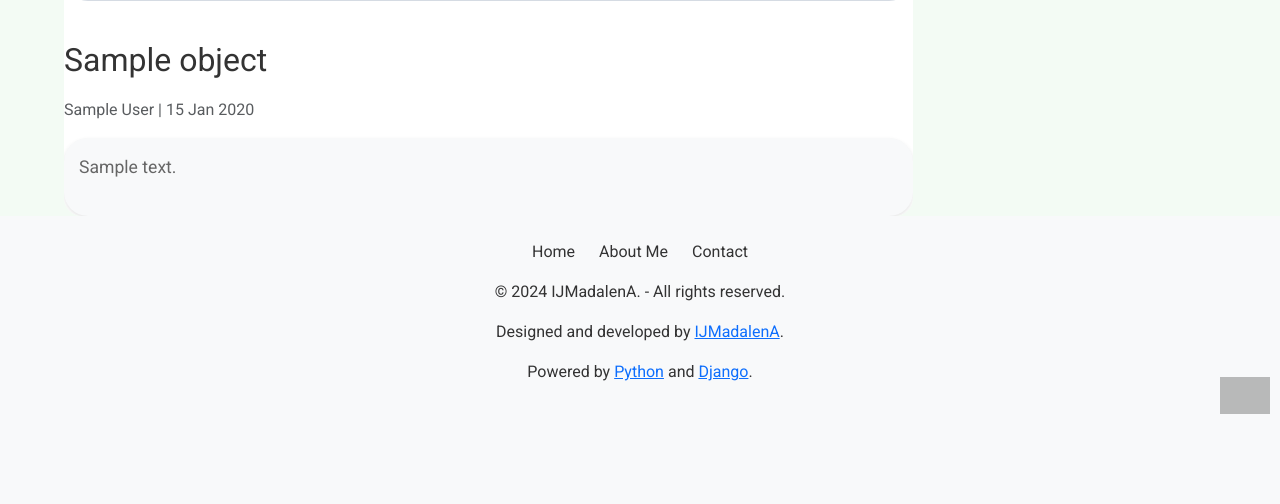
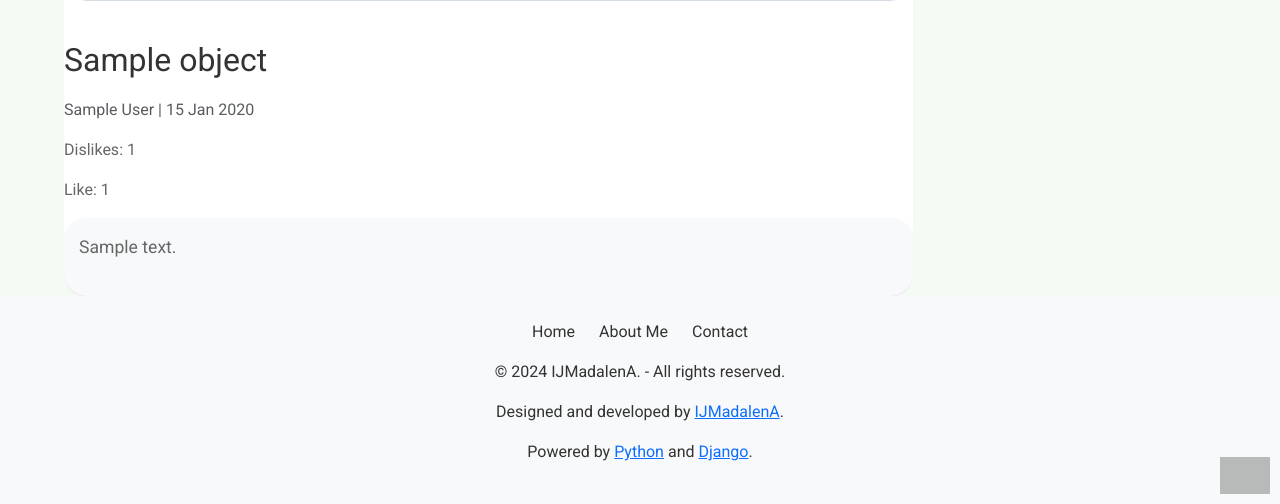
Before and after one commit to IJMadalenA/cryptek, a Django app: template cryptek/templates/entry_detail.html in a window 1280 px wide. Shown: the part 732-1236 px from the top of the page. Before the commit the page ends 1146 px from the top, so only its background shows below. Run offline with Django 4.2, Linux system fonts and the light colour scheme; the template is opened without the code that fills it: most values are stand-ins (such as "Sample title", 1, 10 or a date in 2020); grey boxes marked "Sample" are stand-in pictures; grey boxes are pictures that could not be loaded.

Commit message:
Refactor entry detail template: update like/dislike button display and improve conditional rendering for authenticated users
Signed-off-by: ijmadalena <IJMadalenA@outlook.com>

```diff
--- a/cryptek/templates/entry_detail.html
+++ b/cryptek/templates/entry_detail.html
@@ -63,22 +63,24 @@
                 </p>
             </div>
 
-            {% if user.is_authenticated %}
-                <div class="like-dislike-buttons">
+            <div class="like-dislike-buttons">
+                {% if user.is_authenticated %}
                     <form id="like-form" method="post" action="{% url 'like_entry' object.slug %}">
                         {% csrf_token %}
                         <input type="hidden" name="type" value="like">
-                        <button type="submit" class="btn btn-primary">Like</button>
+                        <button type="submit" class="btn btn-primary">Like: {{ object.like_count }}</button>
                     </form>
-                    <p>Likes: {{ object.like_count }}</p>
                     <form id="dislike-form" method="post" action="{% url 'like_entry' object.slug %}">
                         {% csrf_token %}
                         <input type="hidden" name="type" value="dislike">
-                        <button type="submit" class="btn btn-secondary">Dislike</button>
+                        <button type="submit" class="btn btn-secondary">Dislike: {{ object.dislike_count }}</button>
                     </form>
+                {% else %}
                     <p>Dislikes: {{ object.dislike_count }}</p>
-                </div>
-            {% endif %}
+                    <p>Like: {{ object.like_count }}</p>
+                {% endif %}
+            </div>
+
             <div class="card-body">
                 <p class="card-text">
                     {{ object.content | safe }}
```
